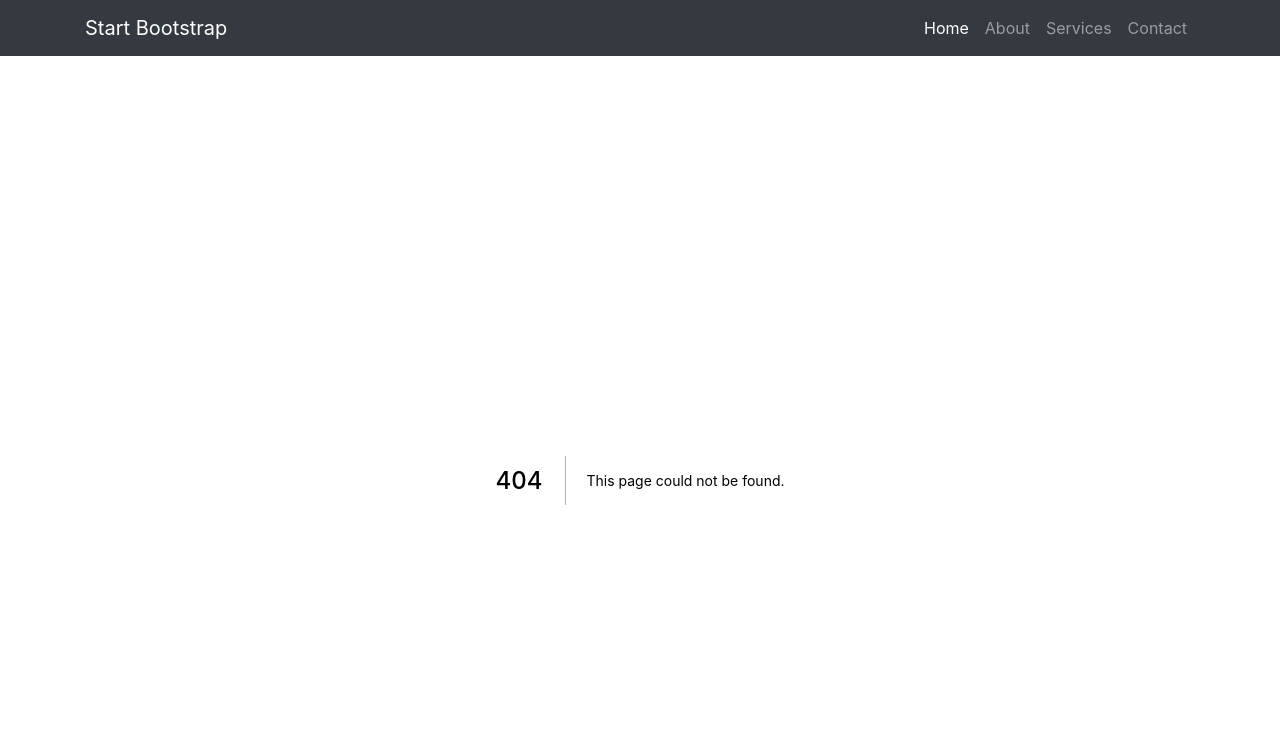
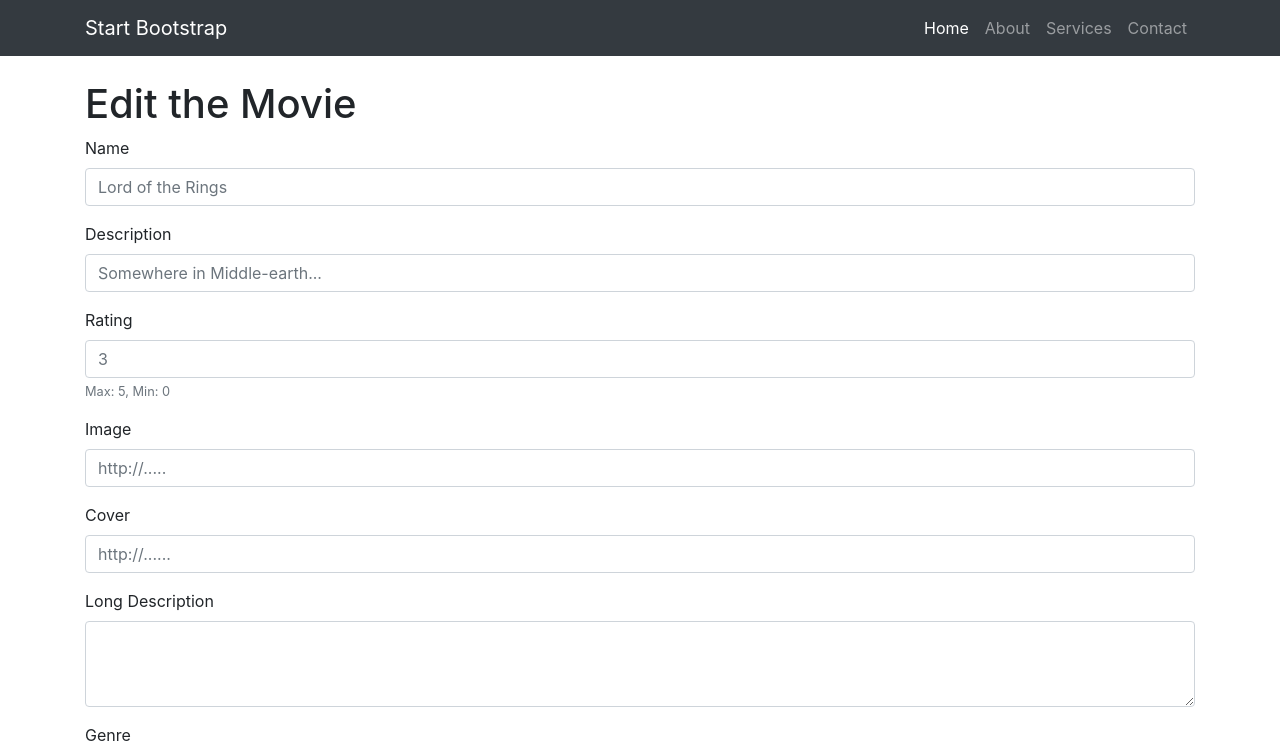
Before and after one commit to danidz96/next-movie-app, a Next.js app: page /movies/1/edit in a window 1280 px wide. Before the commit this address had no page. Shown: the top 753 px of the page. Built offline with nearby package versions, Linux system fonts and the light colour scheme; no server answers.

Commit message:
create edit component

```diff
--- a/components/SideMenu.js
+++ b/components/SideMenu.js
@@ -1,11 +1,13 @@
 import Modal from './modal';
 import MovieCreateForm from './MovieCreateForm';
 import { createMovie } from '../actions';
+import { useRouter } from 'next/router';
 
 const SideMenu = ({ categories }) => {
+  const router = useRouter();
   const handleCreateMovie = (movie) => {
     createMovie(movie).then((movies) => {
-      console.log(movies);
+      router.push('/');
     });
   };
 
--- /dev/null
+++ b/pages/movies/[id]/edit.js
@@ -0,0 +1,28 @@
+import React, { useEffect, useState } from 'react';
+import MovieCreateForm from '../../../components/movieCreateForm';
+import { getMovieById } from '../../../actions';
+
+const EditMovie = ({ query }) => {
+  const [movie, setMovie] = useState(null);
+
+  useEffect(() => {
+    const { id } = query;
+    getMovieById(id).then((movie) => {
+      setMovie(movie);
+    });
+  }, []);
+
+  return (
+    <div className="container">
+      <h1>Edit the Movie</h1>
+      {JSON.stringify(movie)}
+      <MovieCreateForm />
+    </div>
+  );
+};
+
+EditMovie.getInitialProps = ({ query }) => {
+  return { query };
+};
+
+export default EditMovie;
--- a/pages/movies/[id].js
+++ b/pages/movies/[id]/index.js
@@ -1,5 +1,5 @@
 import { useRouter } from 'next/router';
-import { getMovieById, deleteMovie } from '../../actions';
+import { getMovieById, deleteMovie } from '../../../actions';
 
 const Movie = ({ movie }) => {
   const router = useRouter();
```
